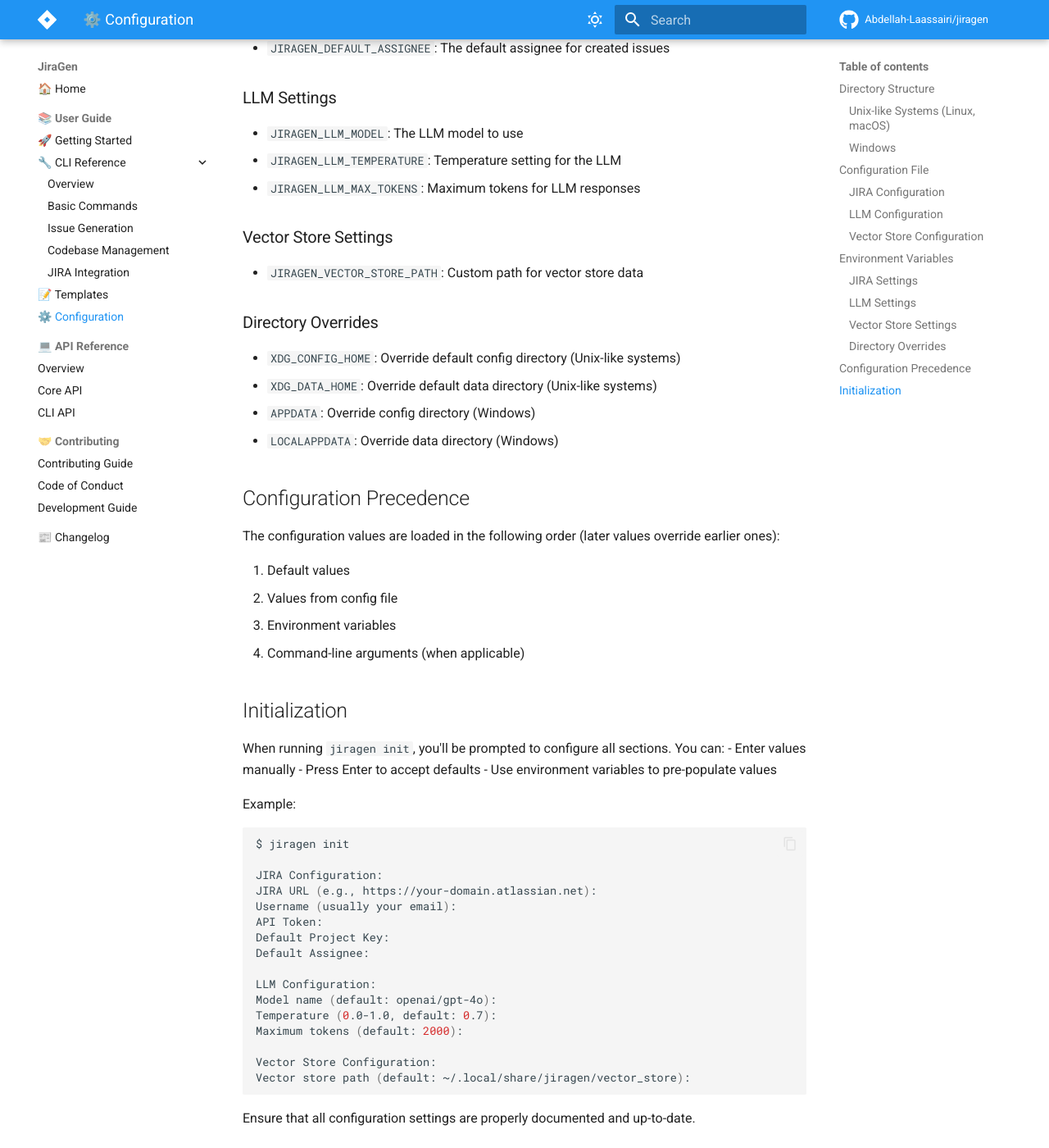
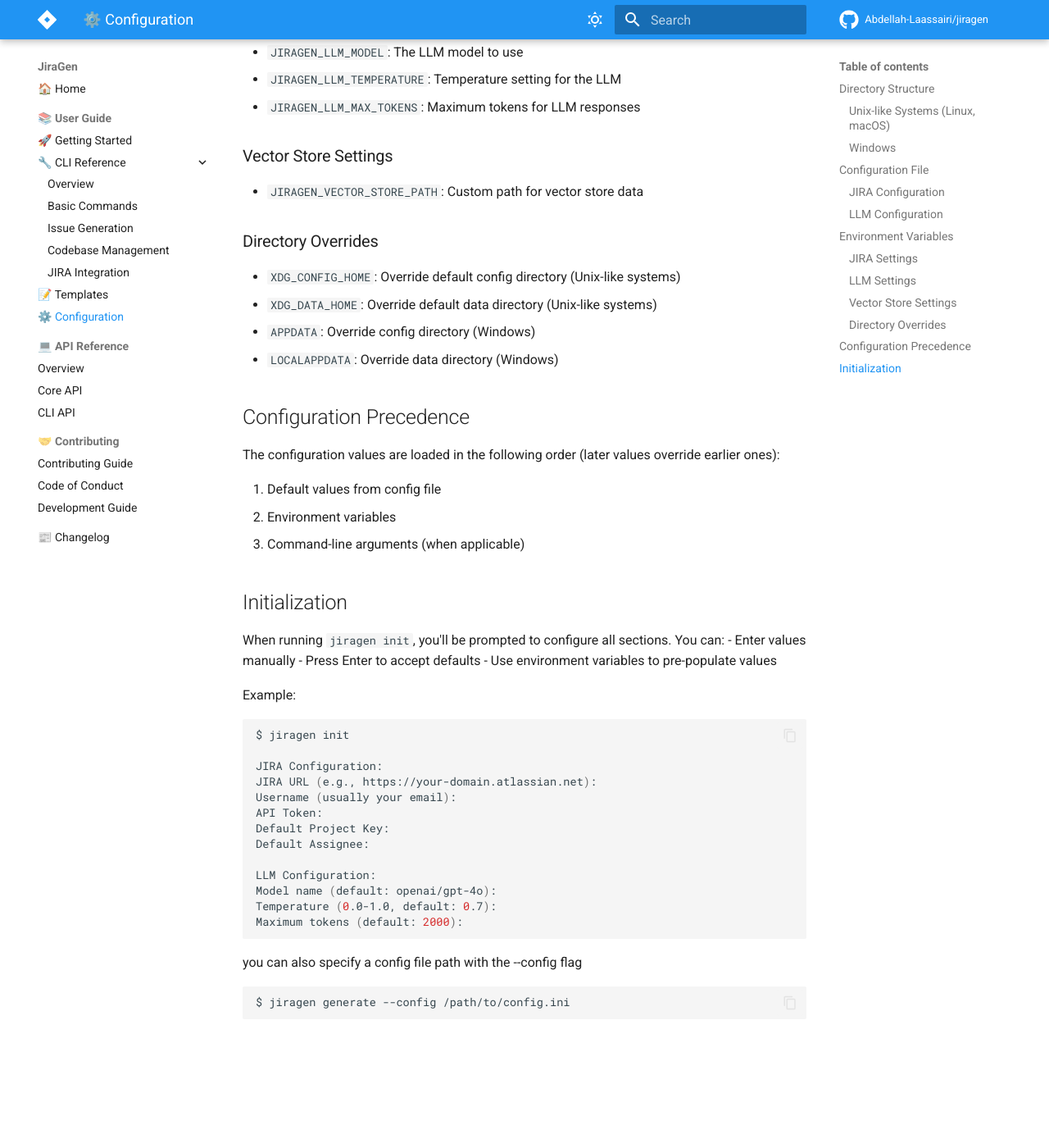
Before and after one commit to Abdellah-Laassairi/jiragen, an MkDocs documentation site: the page built from docs/configuration.md, in a window 1280 px wide and 1400 px high, scrolled down 1673 px. Shown: the whole window at 82% size. Built offline with MkDocs 1.6.1 and Material for MkDocs 9.7.7, drawn with Linux system fonts in a browser that asks for light colours; comment, search, counter and statistics services are not loaded; after the commit the page ends 2940 px from its top, so only the background shows below that; some of the changed text lies outside the part shown.

Commit message:
docs: configuration update

````diff
--- a/docs/configuration.md
+++ b/docs/configuration.md
@@ -46,15 +46,12 @@
 ```ini
 [llm]
 model = openai/gpt-4o
+api_base = https://api.openai.com/v1
+api_token = your-api-token
 temperature = 0.7
 max_tokens = 2000
 ```
 
-### Vector Store Configuration
-```ini
-[vector_store]
-path = ~/.local/share/jiragen/vector_store  # Automatically set based on OS
-```
 
 ## Environment Variables
 
@@ -85,10 +82,9 @@
 
 The configuration values are loaded in the following order (later values override earlier ones):
 
-1. Default values
-2. Values from config file
-3. Environment variables
-4. Command-line arguments (when applicable)
+1. Default values from config file
+2. Environment variables
+3. Command-line arguments (when applicable)
 
 ## Initialization
 
@@ -113,8 +109,10 @@
 Temperature (0.0-1.0, default: 0.7):
 Maximum tokens (default: 2000):
 
-Vector Store Configuration:
-Vector store path (default: ~/.local/share/jiragen/vector_store):
 ```
 
-Ensure that all configuration settings are properly documented and up-to-date.
+you can also specify a config file path with the --config flag
+
+```bash
+$ jiragen generate --config /path/to/config.ini
+```
````
Also changed, not shown: 1 other file.
